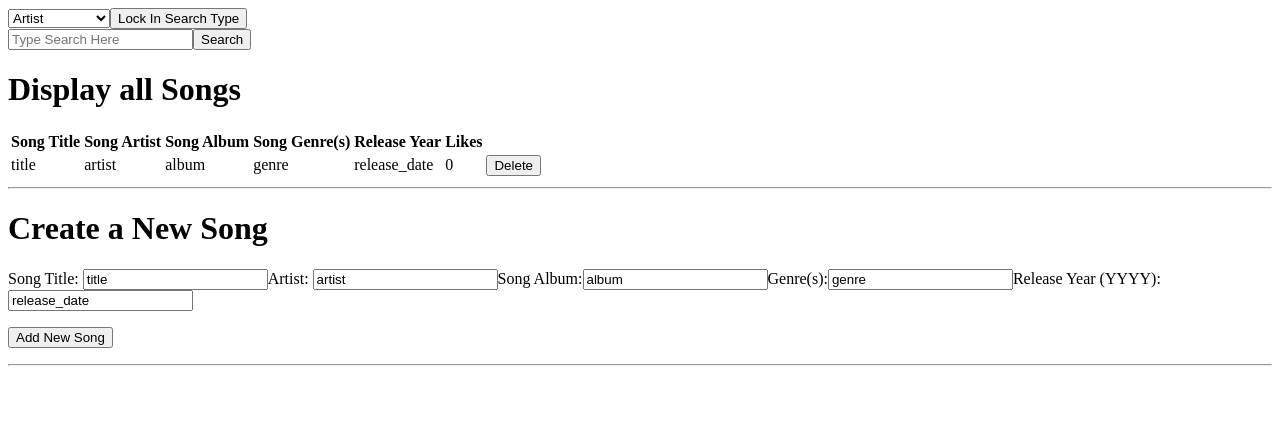
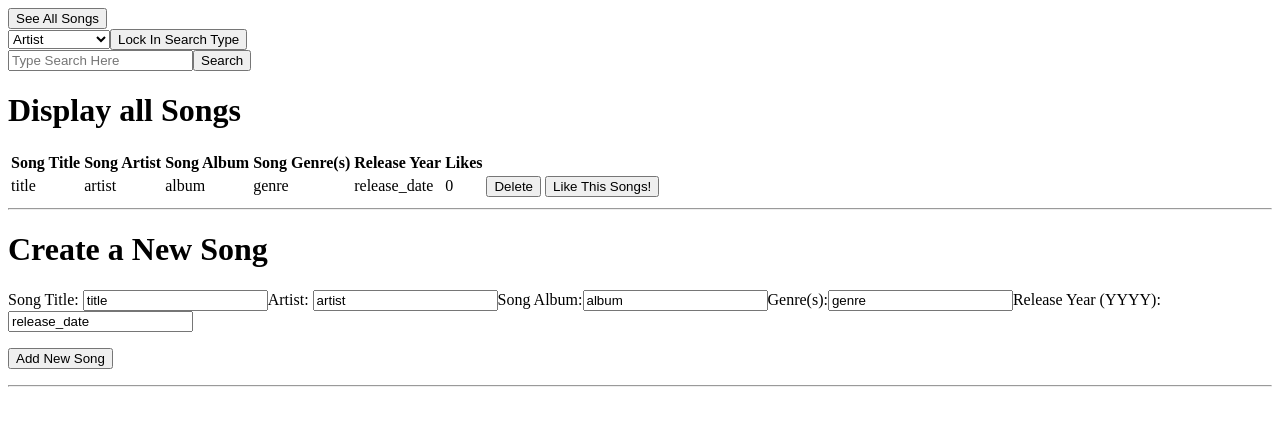
Before and after one commit to Midnight-Sighs/Music_Library_Frontend, a React (Create React App) app: page / in a window 1280 px wide. Both pictures are taken after a click on the button "Add New Song". Shown: the top 426 px of the page. Built offline with nearby package versions, Linux system fonts and the light colour scheme; no server answers.

Commit message:
Added the like button and fixed the refresh on the delete functionality.

```diff
--- a/src/App.js
+++ b/src/App.js
@@ -4,12 +4,14 @@ import axios from 'axios';
 import DisplaySongs from './Components/DisplaySongs/DisplaySongs';
 import NewSong from './Components/NewSong/NewSong';
 import SearchForm from './Components/SearchForm/SearchForm';
+import ResetAllSongs from './Components/DisplaySongs/ResetAllSongs';
 
 class App extends Component {
   constructor(props) {
     super(props);
     this.state = {
       songs: [],
+      songsCopy: [],
      }
   }
 
@@ -20,7 +22,8 @@ class App extends Component {
   async getAllSongs(){
     let response = await axios.get('http://127.0.0.1:8000/music/');
     this.setState({
-      songs: response.data
+      songs: response.data,
+      songsCopy: response.data,
     });
   }
 
@@ -49,8 +52,9 @@ class App extends Component {
   render() {
     return(
       <div>
+        <ResetAllSongs songs={this.state.songsCopy} resetSongs={this.resetSongs} />
         <SearchForm songs={this.state.songs} resetSongs={this.resetSongs} />
-        <DisplaySongs songs={this.state.songs} removeSong={this.removeSong} />
+        <DisplaySongs songs={this.state.songs} removeSong={this.removeSong} resetSongs={this.resetSongs}/>
         <NewSong addNewSong={this.addNewSong} />
       </div>
     )
--- a/src/Components/DeleteSong/DeleteSong.jsx
+++ b/src/Components/DeleteSong/DeleteSong.jsx
@@ -5,17 +5,28 @@ const DeleteSong = (props) =>{
 
     const handleDeleteClick = (event) => {
         deleteSong(props.song)
+        resetSongList()
+    }
+
+    function resetSongList(){
+      let deletedSong = props.song
+      let songList = props.songs
+      for(let i=0; i<songList.length; i++){
+        if(songList[i].id === deletedSong){
+          songList.splice(i, 1)
+        }
       }
+      let list = songList
+      props.resetSongs(list);
+    }
 
     const deleteSong = (song) => {
         try{
           axios.delete(`http://127.0.0.1:8000/music/${song}/`)
-          alert('Song deleted successfully')
         }
         catch (ex){
           alert('Error reaching the database!')
         }
-
       }
 
       return(
--- a/src/Components/DisplaySongs/DisplaySongs.jsx
+++ b/src/Components/DisplaySongs/DisplaySongs.jsx
@@ -1,7 +1,12 @@
 import React, { Component } from 'react';
 import DeleteSong from '../DeleteSong/DeleteSong'
+import LikeSong from '../LikeSong/LikeSong';
 
 const DisplaySongs = (props) => {
+
+    function sendResetToApp(list){
+        props.resetSongs(list)
+    }
 
     return (
         <div>
@@ -25,7 +30,8 @@ const DisplaySongs = (props) => {
                             <td>{song.genre}</td>
                             <td>{song.release_year}</td>
                             <td>{song.like_counter}</td>
-                              <td><DeleteSong song={song.id} removeSong={props} /></td>
+                            <td><DeleteSong song={song.id} removeSong={props} resetSongs={sendResetToApp} songs={props.songs}/></td>
+                            <td><LikeSong song={song.id} songs={props.songs} resetSongs={sendResetToApp} /></td>
                           </tr>
                           )
                       })}
--- /dev/null
+++ b/src/Components/DisplaySongs/ResetAllSongs.jsx
@@ -0,0 +1,18 @@
+import React from 'react';
+
+const ResetAllSongs = (props) => {
+
+    const buttonOnClick = (event) => {
+        event.preventDefault()
+        let list = props.songs
+        props.resetSongs(list)
+    }
+
+    return (
+        <div>
+            <button onClick={buttonOnClick}>See All Songs</button>
+        </div>
+    )
+}
+
+export default ResetAllSongs;
--- /dev/null
+++ b/src/Components/LikeSong/LikeSong.jsx
@@ -0,0 +1,34 @@
+import React from 'react';
+import axios from 'axios';
+
+const LikeSong = (props) => {
+
+    const likeOnClick = (event) => {
+        event.preventDefault();
+        likeSong(props.song);
+        resetSongs()
+    }
+
+    const resetSongs = () => {
+        let list = props.songs;
+        props.resetSongs(list);
+    }
+
+
+    const likeSong = (song) => {
+        try{
+            axios.put(`http://127.0.0.1:8000/music/${song}/getLikes`)
+        }
+        catch (ex){
+            alert('Error reaching the database!')
+          }
+    }
+
+    return(
+        <div>
+            <button onClick={likeOnClick}>Like This Songs!</button>
+        </div>
+    );
+}
+
+export default LikeSong
```
Also changed, not shown: src/Components/LikeSongs/LikeSongs.jsx (deleted), 2 other files (tests, documents, lock files or other folders). Lines whose indentation alone changed are shown as unchanged.
